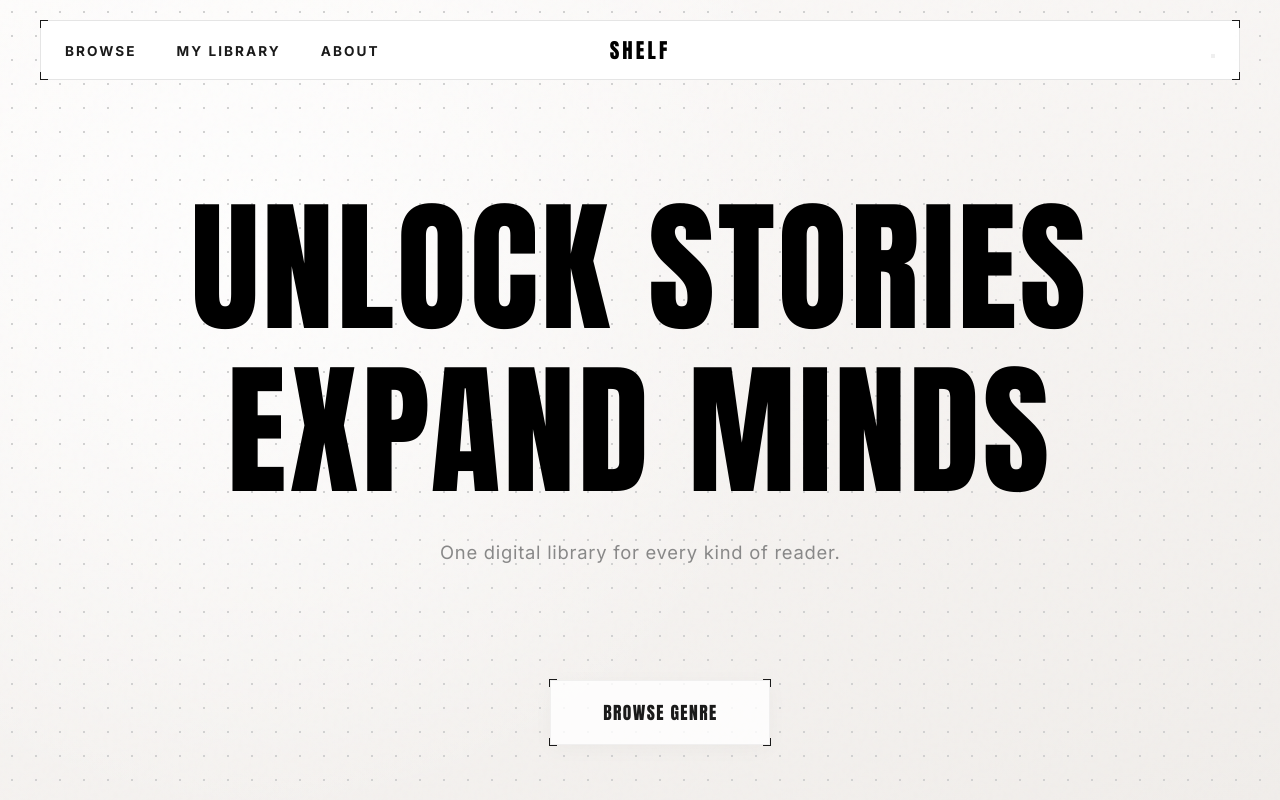
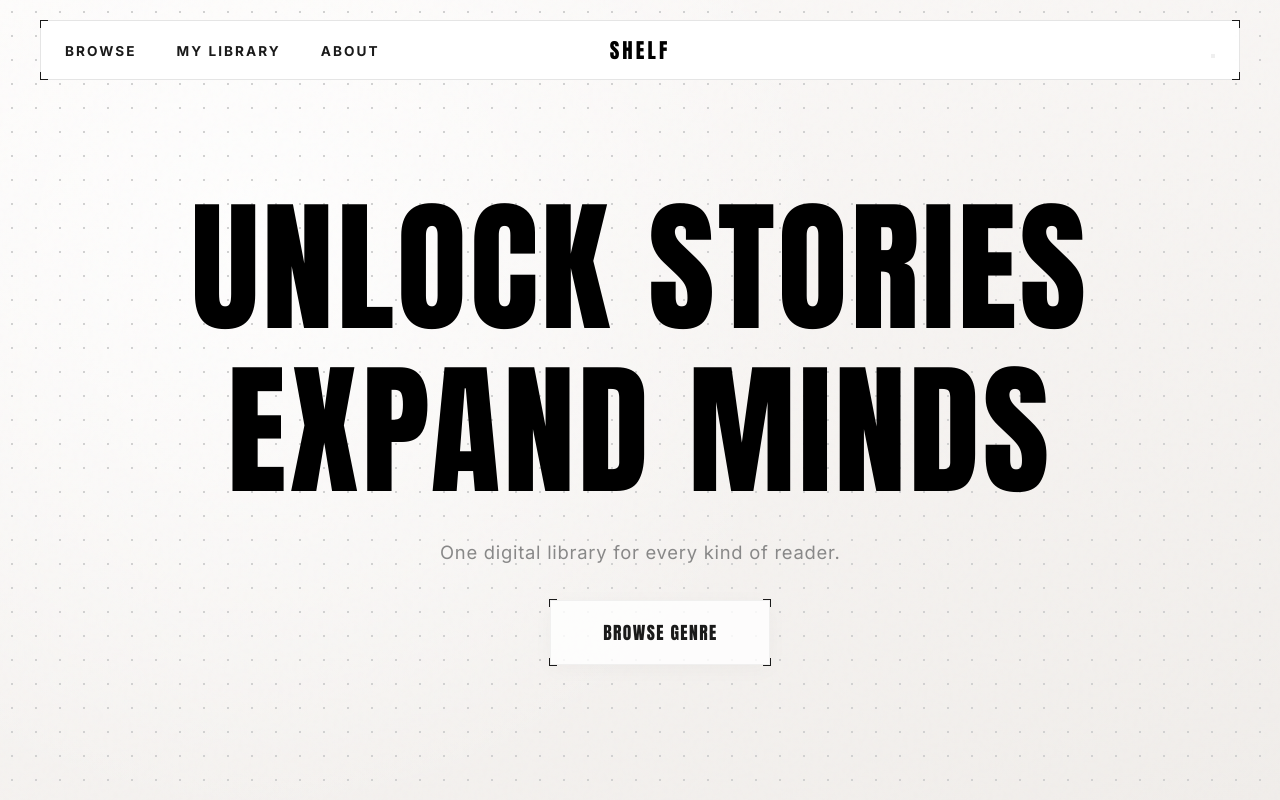
Before and after one commit to siru01/e-book, a React (Vite) app in the folder library_frontend/: page / in a window 1280 px wide. Built offline with nearby package versions, Linux system fonts and the light colour scheme; a web font is replaced by a local one.

Commit message:
scrolling effect done

```diff
--- a/library_frontend/src/pages/HomePage.css
+++ b/library_frontend/src/pages/HomePage.css
@@ -140,8 +140,7 @@ html, body {
 }
 
 .shelf-hero {
-  position: sticky;
-  top: 0;
+  position: relative;
   height: 100vh;
   z-index: 5;
   display: flex;
@@ -150,7 +149,6 @@ html, body {
   justify-content: center;
   text-align: center;
   gap: 32px;
-  overflow: hidden;
 }
 
 /* ── Hero headlines ── */
@@ -196,7 +194,7 @@ html, body {
 .shelf-cta-pill {
   position: fixed;
   left: 43%;
-  top: 75%; /* Start lower to clear all hero text */
+  top: 75%;
   width: 220px;
   height: 65px;
   cursor: pointer;
--- a/library_frontend/src/pages/Homepage.jsx
+++ b/library_frontend/src/pages/Homepage.jsx
@@ -35,26 +35,25 @@ export default function HomePage() {
       // progress: 0 at top, 1 when scrolled one full viewport height
       const progress = Math.min(scrolled / vh, 1);
 
-      // 1. Headline: fade out + fly upward
+      // 1. Headline: fade out as it scrolls away
       if (headlineRef.current) {
-        const opacity = Math.max(0, 1 - progress * 2.2);
-        const translateY = -progress * 250;
+        const opacity = Math.max(0, 1 - progress * 2.5);
         headlineRef.current.style.opacity = opacity;
-        headlineRef.current.style.transform = `translate3d(0, ${translateY}px, 0)`;
       }
 
-      // 2. CTA Pill: slide from initial 85vh position up to docking position
+      // 2. CTA Pill: slide from initial 75vh position up to docking position
       if (ctaRef.current) {
-        const scale = 1 - progress * 0.15; // Docks at 85% scale
+        const scale = 1 - progress * 0.15;
         const scaledHeight = PILL_HEIGHT * scale;
         const targetCenterY = DOCKED_TOP + scaledHeight / 2;
 
-        // We start at 85vh (matches CSS)
-        const startCenterY = vh * 0.85;
+        // Match your latest CSS (75% start)
+        const startCenterY = vh * 0.75;
 
         const currentCenterY = startCenterY + (targetCenterY - startCenterY) * progress;
 
         ctaRef.current.style.top = `${currentCenterY}px`;
+        // Ensure centering is maintained
         ctaRef.current.style.transform = `translate(-50%, -50%) scale(${scale})`;
 
         if (progress > 0.98) {
```
